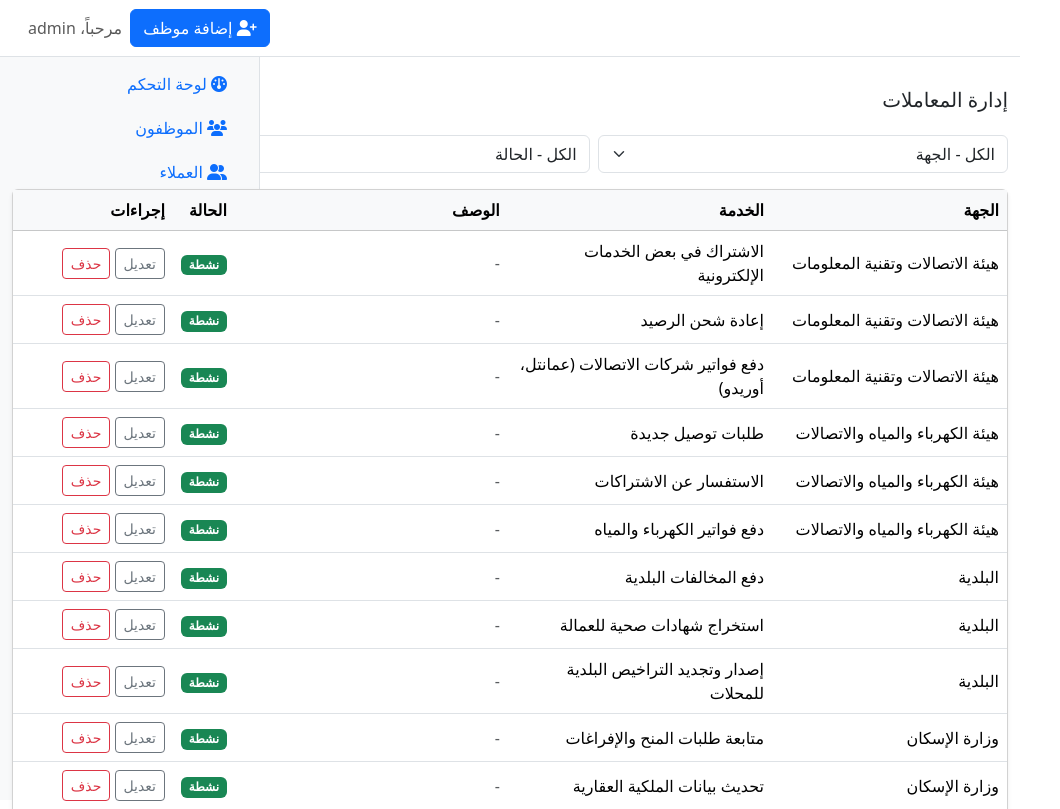
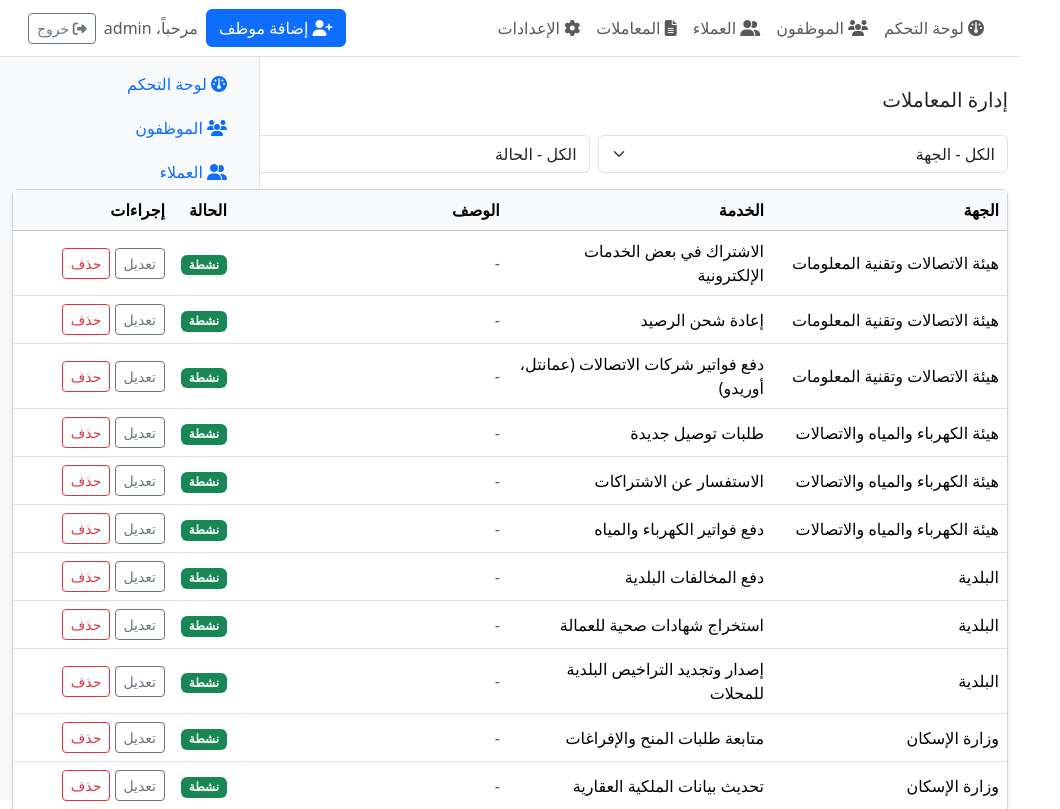
Before and after one commit to citybeachgulf-droid/sanad, a Flask app: page /transactions in a window 1280 px wide. Shown: the top 809 px of the page, without its empty margins (0-1060 px from the left). Run offline with Flask 3, Linux system fonts and the light colour scheme; a user stored in the database is signed in; data comes from the database, SQL or seed files in the repository.

Commit message:
Refactor: Extract admin navbar to partial template (#14)
Co-authored-by: Cursor Agent <cursoragent@cursor.com>

```diff
--- /dev/null
+++ b/sandak_flask_project/app/templates/admin/_navbar.html
@@ -0,0 +1,53 @@
+<nav class="navbar navbar-expand-lg bg-white border-bottom px-3">
+  <div class="container-fluid">
+    <button class="btn btn-outline-secondary d-lg-none" type="button" data-bs-toggle="offcanvas" data-bs-target="#mobileSidebar" aria-controls="mobileSidebar">
+      <i class="fa-solid fa-bars"></i>
+    </button>
+
+    <a class="navbar-brand d-lg-none" href="#">لوحة المدير</a>
+
+    <button class="navbar-toggler" type="button" data-bs-toggle="collapse" data-bs-target="#adminTopNav" aria-controls="adminTopNav" aria-expanded="false" aria-label="Toggle navigation">
+      <span class="navbar-toggler-icon"></span>
+    </button>
+
+    <div class="collapse navbar-collapse" id="adminTopNav">
+      <ul class="navbar-nav me-auto mb-2 mb-lg-0">
+        <li class="nav-item">
+          <a class="nav-link {% if request.endpoint=='admin.dashboard' %}active{% endif %}" href="{{ url_for('admin.dashboard') }}">
+            <i class="fa-solid fa-gauge"></i> لوحة التحكم
+          </a>
+        </li>
+        <li class="nav-item">
+          <a class="nav-link {% if request.endpoint=='admin.employees_list' %}active{% endif %}" href="{{ url_for('admin.employees_list') }}">
+            <i class="fa-solid fa-users"></i> الموظفون
+          </a>
+        </li>
+        <li class="nav-item">
+          <a class="nav-link {% if request.endpoint=='admin.clients_list' %}active{% endif %}" href="{{ url_for('admin.clients_list') }}">
+            <i class="fa-solid fa-user-group"></i> العملاء
+          </a>
+        </li>
+        <li class="nav-item">
+          <a class="nav-link {% if request.endpoint in ['admin.transactions_list', 'admin.transaction_detail'] %}active{% endif %}" href="{{ url_for('admin.transactions_list') }}">
+            <i class="fa-solid fa-file-lines"></i> المعاملات
+          </a>
+        </li>
+        <li class="nav-item">
+          <a class="nav-link {% if request.endpoint=='admin.settings' %}active{% endif %}" href="{{ url_for('admin.settings') }}">
+            <i class="fa-solid fa-gear"></i> الإعدادات
+          </a>
+        </li>
+      </ul>
+
+      <div class="ms-auto d-flex align-items-center gap-2">
+        <a class="btn btn-primary d-none d-lg-inline" href="{{ url_for('admin.employees_create') }}">
+          <i class="fa fa-user-plus"></i> إضافة موظف
+        </a>
+        <span class="navbar-text d-none d-sm-inline">مرحباً، {{ current_user.username }}</span>
+        <a href="{{ url_for('auth.logout') }}" class="btn btn-outline-secondary btn-sm">
+          <i class="fa-solid fa-right-from-bracket"></i> خروج
+        </a>
+      </div>
+    </div>
+  </div>
+</nav>
--- a/sandak_flask_project/app/templates/admin/layout.html
+++ b/sandak_flask_project/app/templates/admin/layout.html
@@ -33,18 +33,7 @@
       </nav>
 
       <div class="content flex-grow-1">
-        <nav class="navbar bg-white border-bottom px-3">
-          <div class="container-fluid">
-            <button class="btn btn-outline-secondary d-lg-none" type="button" data-bs-toggle="offcanvas" data-bs-target="#mobileSidebar" aria-controls="mobileSidebar">
-              <i class="fa-solid fa-bars"></i>
-            </button>
-            <a class="navbar-brand d-lg-none" href="#">لوحة المدير</a>
-            <div class="d-flex align-items-center gap-2 ms-auto">
-              <a class="btn btn-primary" href="{{ url_for('admin.employees_create') }}"><i class="fa fa-user-plus"></i> إضافة موظف</a>
-              <span class="navbar-text d-none d-sm-inline">مرحباً، {{ current_user.username }}</span>
-            </div>
-          </div>
-        </nav>
+        {% include 'admin/_navbar.html' %}
 
         <!-- Mobile offcanvas sidebar -->
         <div class="offcanvas offcanvas-end d-lg-none" tabindex="-1" id="mobileSidebar" aria-labelledby="mobileSidebarLabel">
```
